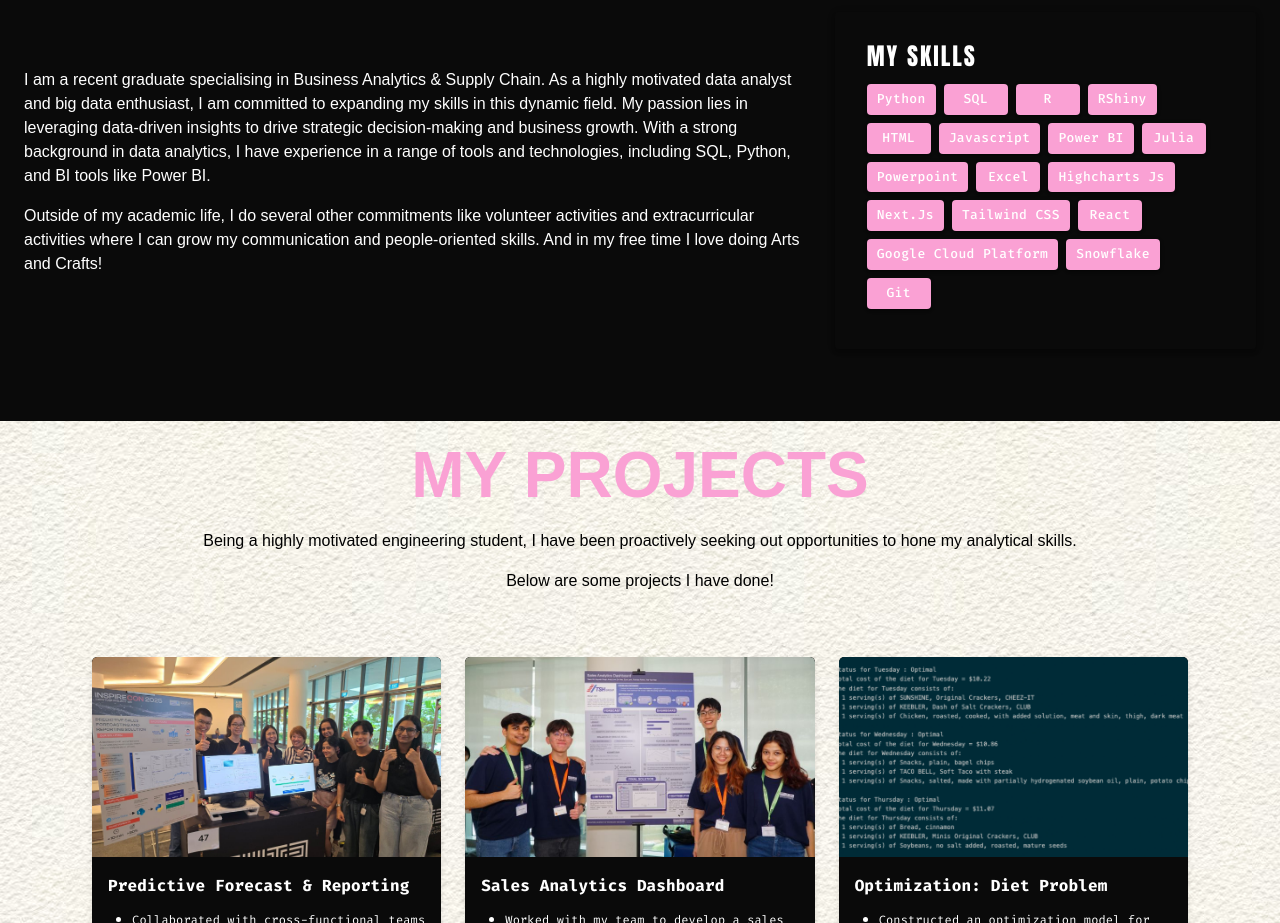
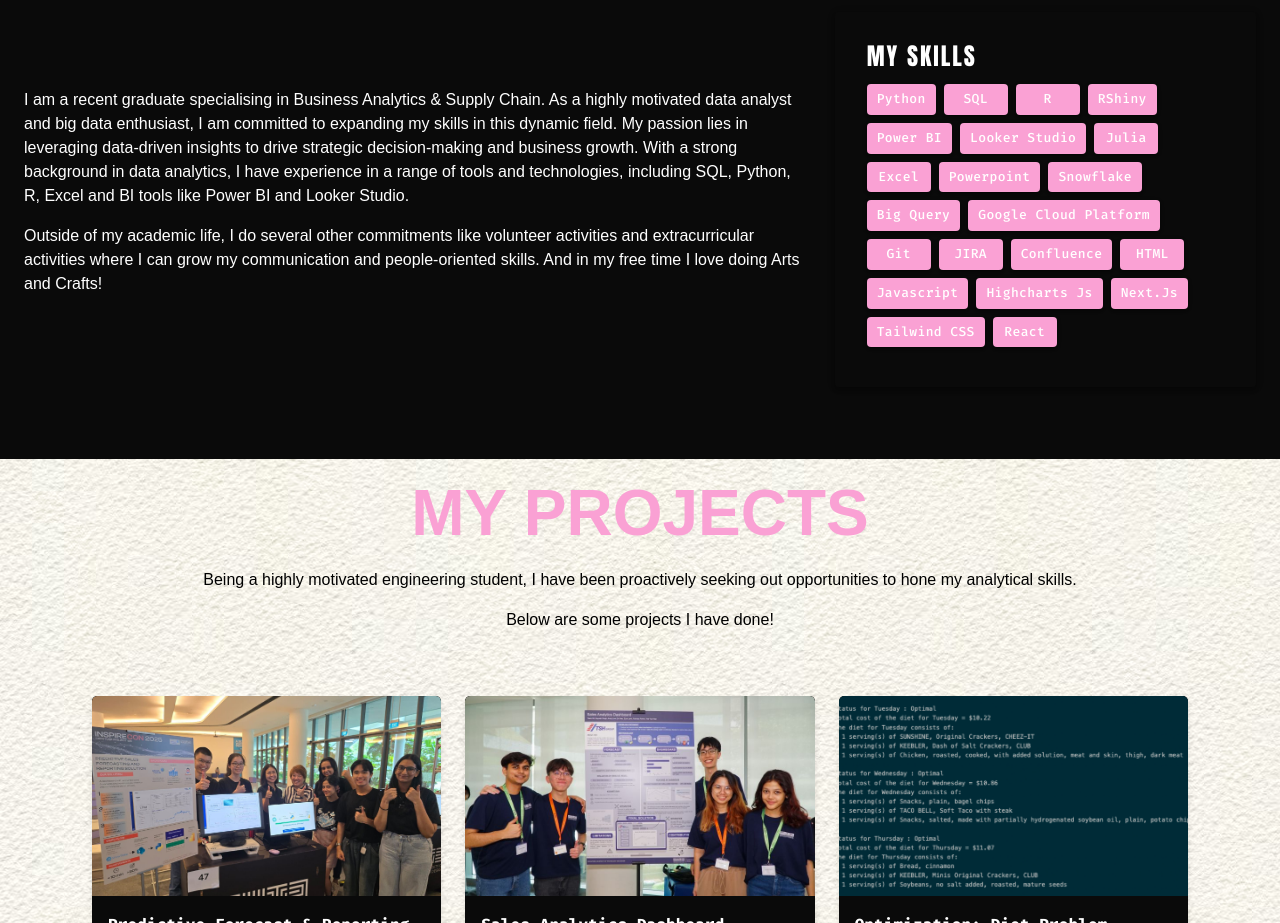
Before and after one commit to ffannisa/portfolio-website, a Next.js app: page / in a window 1280 px wide. Shown: the part 860-1783 px from the top of the page. Built offline with nearby package versions, Linux system fonts and the light colour scheme; a web font is replaced by a local one.

Commit message:
updated skills and resume

```diff
--- a/src/app/sections/about/about.jsx
+++ b/src/app/sections/about/about.jsx
@@ -17,19 +17,23 @@ const skills = [
     "SQL",
     "R",
     "RShiny",
+    "Power BI",
+    "Looker Studio",
+    "Julia",
+    "Excel",
+    "Powerpoint",
+    "Snowflake",
+    "Big Query",
+    "Google Cloud Platform",
+    "Git",
+    "JIRA",
+    "Confluence",
     "HTML",
     "Javascript",
-    "Power BI",
-    "Julia",
-    "Powerpoint",
-    "Excel",
     "Highcharts Js",
     "Next.Js",
     "Tailwind CSS",
-    "React",
-    "Google Cloud Platform",
-    "Snowflake",
-    "Git",
+    "React"
   ],
 ];
 
@@ -71,7 +75,7 @@ const About = () => {
               lies in leveraging data-driven insights to drive strategic
               decision-making and business growth. With a strong background in
               data analytics, I have experience in a range of tools and
-              technologies, including SQL, Python, and BI tools like Power BI.
+              technologies, including SQL, Python, R, Excel and BI tools like Power BI and Looker Studio.
             </p>
             <p className="mb-4" style={{ color: "white" }}>
               Outside of my academic life, I do several other commitments like volunteer
```
Also changed, not shown: 2 other files (tests, documents, lock files or other folders).
